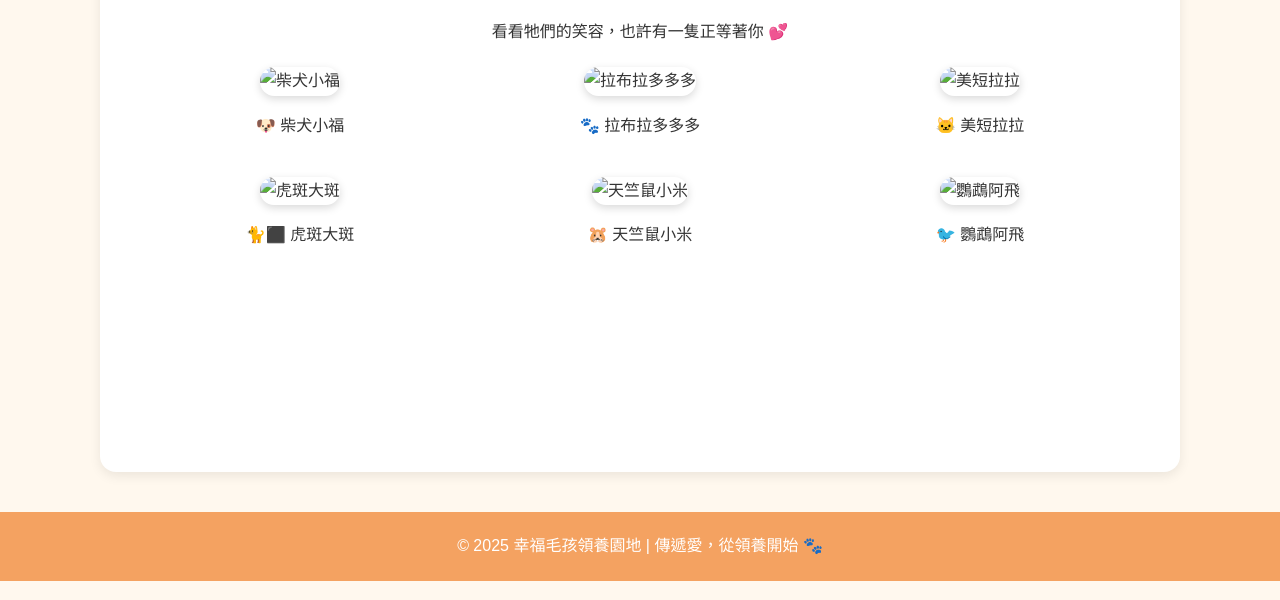
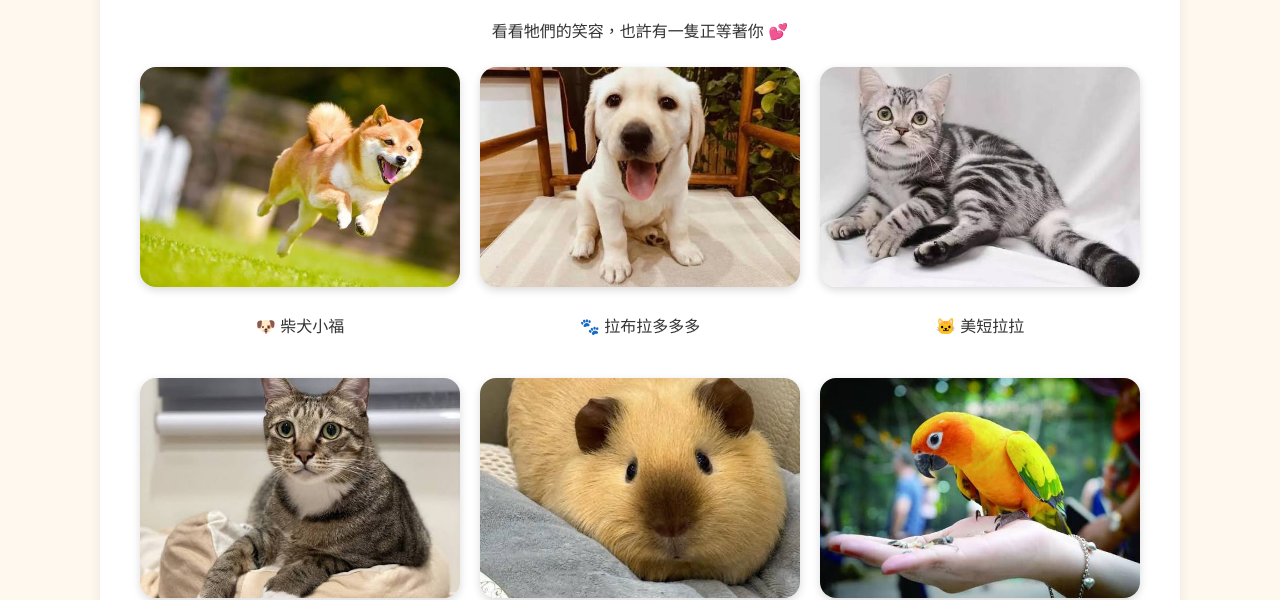
Before and after one commit to chen20001221-ctrl/my_web_homework7, a plain HTML site: page animals.html in a window 1280 px wide. Shown: the part 219-819 px from the top of the page. Drawn offline with Linux system fonts and the light colour scheme.

Commit message:
Update animal images in animals.html

```diff
--- a/animals.html
+++ b/animals.html
@@ -22,84 +22,84 @@
         <div class="gallery">
             <!-- 柴犬小福 -->
             <div class="animal-card">
-                <img src="images/3.png" alt="柴犬小福" class="animal-img"
+                <img src="images/IMG_5382.jpeg" alt="柴犬小福" class="animal-img"
                     onclick="document.getElementById('info1').showModal()">
                 <p>🐶 柴犬小福</p>
             </div>
 
             <dialog id="info1" class="animal-dialog">
                 <h2>🐶 柴犬小福</h2>
-                <img src="images/3.png" alt="柴犬小福" class="dialog-img">
+                <img src="images/IMG_5382.jpeg" alt="柴犬小福" class="dialog-img">
                 <p>年齡：約 2 歲<br>個性：活潑、喜歡曬太陽 ☀️<br>健康狀況：已結紮，定期施打疫苗</p>
                 <button class="btn" onclick="this.closest('dialog').close()">關閉</button>
             </dialog>
 
             <!-- 拉布拉多多多 -->
             <div class="animal-card">
-                <img src="images/4.png" alt="拉布拉多多多" class="animal-img"
+                <img src="images/IMG_5383.jpeg" alt="拉布拉多多多" class="animal-img"
                     onclick="document.getElementById('info2').showModal()">
                 <p>🐾 拉布拉多多多</p>
             </div>
 
             <dialog id="info2" class="animal-dialog">
                 <h2>🐾 拉布拉多多多</h2>
-                <img src="images/4.png" alt="拉布拉多多多" class="dialog-img">
+                <img src="images/IMG_5383.jpeg" alt="拉布拉多多多" class="dialog-img">
                 <p>年齡：約 3 歲<br>個性：忠誠、有點害羞 🐕🦺<br>健康狀況：已接種疫苗</p>
                 <button class="btn" onclick="this.closest('dialog').close()">關閉</button>
             </dialog>
 
             <!-- 美短拉拉 -->
             <div class="animal-card">
-                <img src="images/5.png" alt="美短拉拉" class="animal-img"
+                <img src="images/IMG_5384.jpeg" alt="美短拉拉" class="animal-img"
                     onclick="document.getElementById('info3').showModal()">
                 <p>🐱 美短拉拉</p>
             </div>
 
             <dialog id="info3" class="animal-dialog">
                 <h2>🐱 美短拉拉</h2>
-                <img src="images/5.png" alt="美短拉拉" class="dialog-img">
+                <img src="images/IMG_5384.jpeg" alt="美短拉拉" class="dialog-img">
                 <p>年齡：約 1 歲<br>個性：親人、喜歡貓條 🐱💕<br>健康狀況：已接種疫苗</p>
                 <button class="btn" onclick="this.closest('dialog').close()">關閉</button>
             </dialog>
 
             <!-- 虎斑大斑 -->
             <div class="animal-card">
-                <img src="images/6.png" alt="虎斑大斑" class="animal-img"
+                <img src="images/IMG_5385.jpeg" alt="虎斑大斑" class="animal-img">
                     onclick="document.getElementById('info4').showModal()">
                 <p>🐈⬛ 虎斑大斑</p>
             </div>
 
             <dialog id="info4" class="animal-dialog">
                 <h2>🐈⬛ 虎斑大斑</h2>
-                <img src="images/6.png" alt="虎斑大斑" class="dialog-img">
+                <img src="images/IMG_5385.jpeg" alt="虎斑大斑" class="dialog-img">
                 <p>年齡：約 1 歲<br>個性：親人、喜歡被拍屁屁 🐈⬛💕<br>健康狀況：已接種疫苗</p>
                 <button class="btn" onclick="this.closest('dialog').close()">關閉</button>
             </dialog>
 
             <!-- 天竺鼠小米 -->
             <div class="animal-card">
-                <img src="images/7.png" alt="天竺鼠小米" class="animal-img"
+                <img src="images/IMG_5386.jpeg" alt="天竺鼠小米" class="animal-img"
                     onclick="document.getElementById('info5').showModal()">
                 <p>🐹 天竺鼠小米</p>
             </div>
 
             <dialog id="info5" class="animal-dialog">
                 <h2>🐹 天竺鼠小米</h2>
-                <img src="images/7.png" alt="天竺鼠小米" class="dialog-img">
+                <img src="images/IMG_5386.jpeg" alt="天竺鼠小米" class="dialog-img">
                 <p>年齡：約 1 歲<br>個性：害羞、喜歡葵瓜子 🐹🌰<br>健康狀況：已驅蟲</p>
                 <button class="btn" onclick="this.closest('dialog').close()">關閉</button>
             </dialog>
 
             <!-- 鸚鵡阿飛 -->
             <div class="animal-card">
-                <img src="images/8.png" alt="鸚鵡阿飛" class="animal-img"
+                <img src="images/IMG_5387.jpeg" alt="鸚鵡阿飛" class="animal-img"
                     onclick="document.getElementById('info6').showModal()">
                 <p>🐦 鸚鵡阿飛</p>
             </div>
 
             <dialog id="info6" class="animal-dialog">
                 <h2>🐦 鸚鵡阿飛</h2>
-                <img src="images/8.png" alt="鸚鵡阿飛" class="dialog-img">
+                <img src="images/IMG_5387.jpeg" alt="鸚鵡阿飛" class="dialog-img">
                 <p>年齡：約 3 歲<br>個性：愛講話 🐦<br>健康狀況：良好</p>
                 <button class="btn" onclick="this.closest('dialog').close()">關閉</button>
             </dialog>
```
